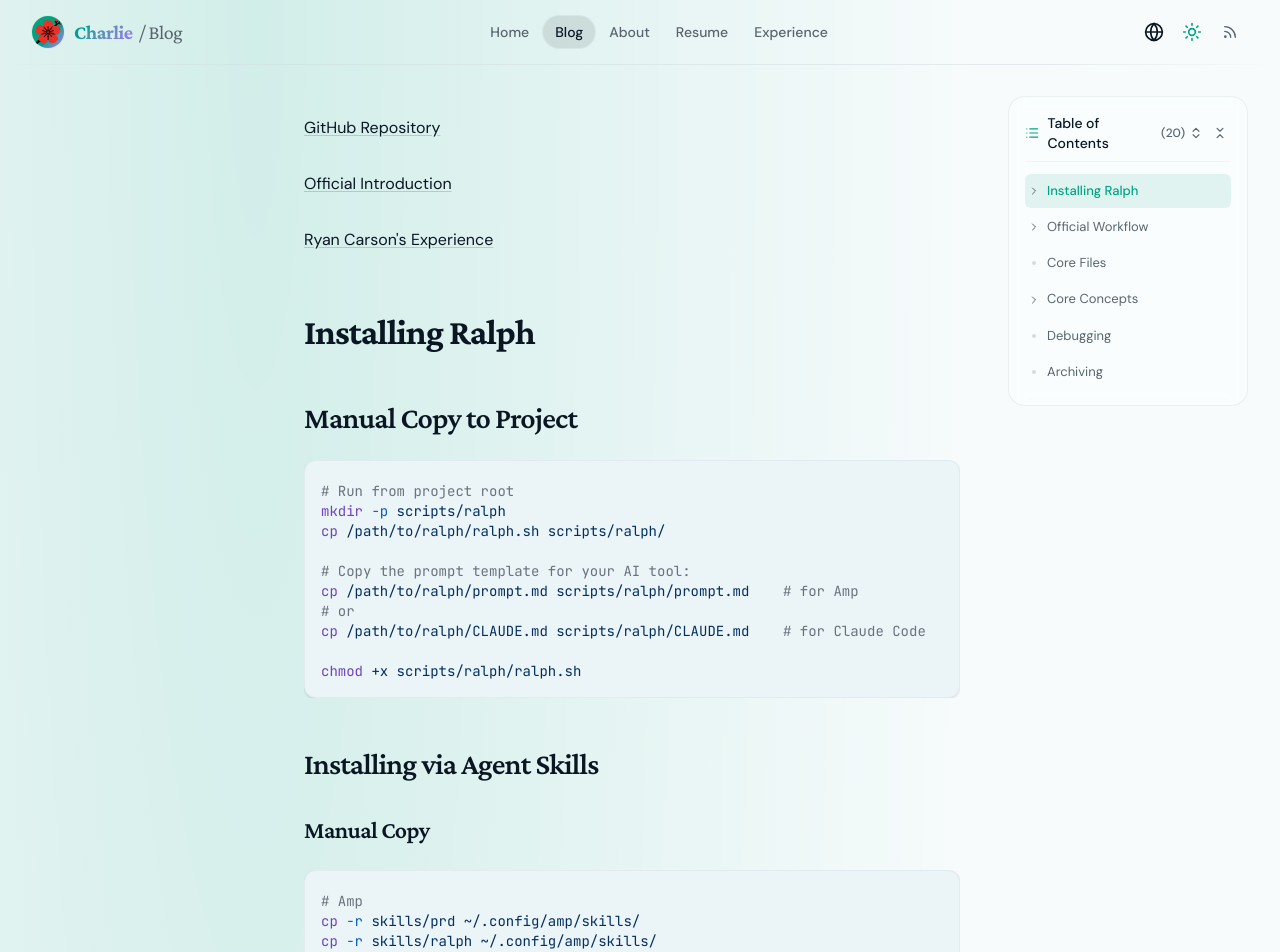
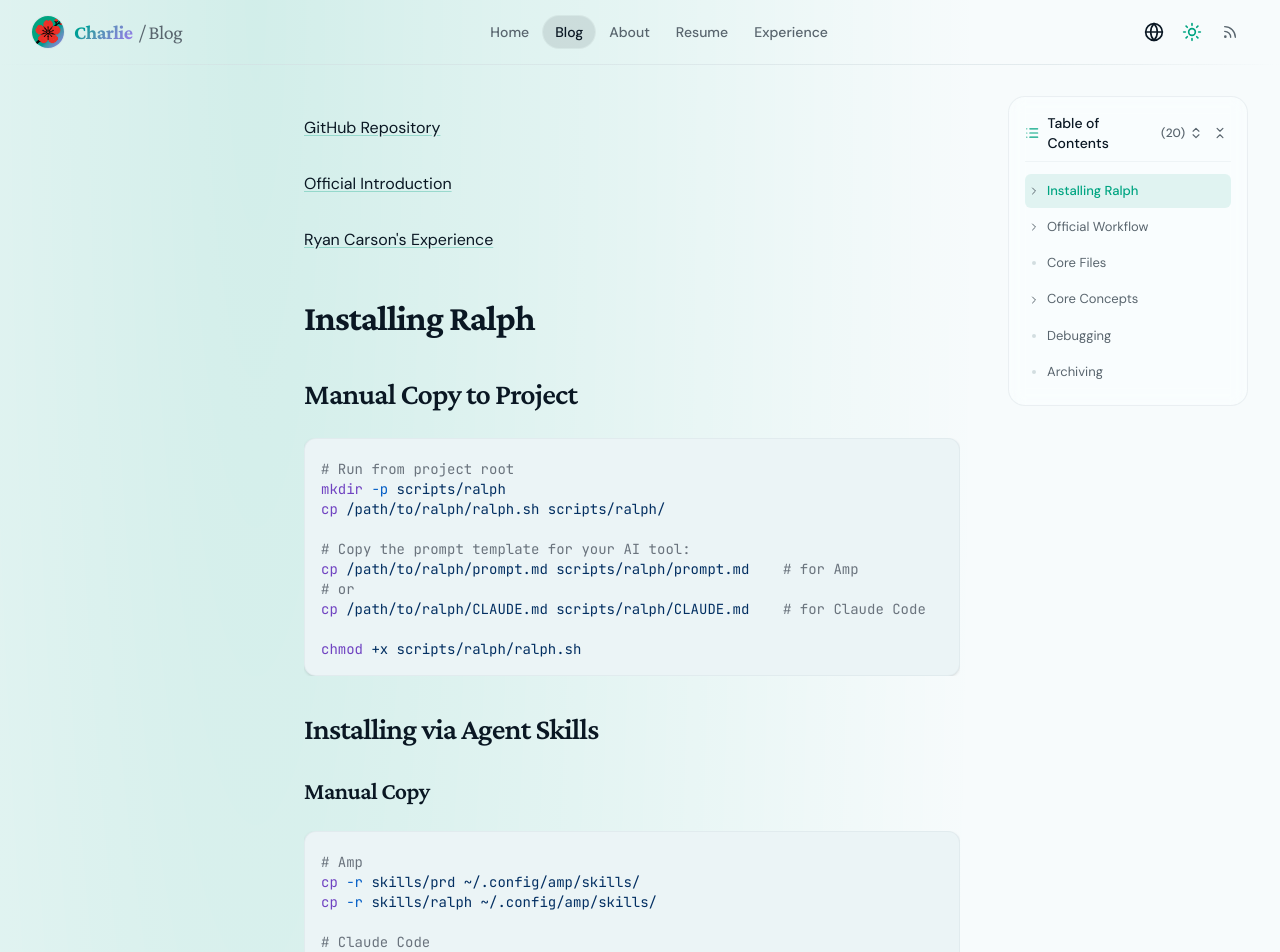
Before and after one commit to charliefei/my-nextjs-blog-with-cc, a Next.js app: page /en/blog/ralph in a window 1280 px wide. Shown: the top 952 px of the page. Built offline with nearby package versions, Linux system fonts and the light colour scheme.

Commit message:
feat(styles): enhance heading styles and improve paragraph spacing in prose.css and markdown.tsx

```diff
--- a/app/styles/prose.css
+++ b/app/styles/prose.css
@@ -19,15 +19,24 @@
 }
 
 .prose h1 {
-  @apply font-heading text-3xl md:text-4xl font-bold mb-4 md:mb-6;
+  @apply font-heading text-3xl md:text-4xl font-bold leading-tight tracking-tight mt-8 md:mt-10 mb-4 md:mb-5;
 }
 
 .prose h2 {
-  @apply font-heading text-2xl md:text-3xl font-semibold mt-8 md:mt-12 mb-3 md:mb-4;
+  @apply font-heading text-2xl md:text-3xl font-semibold leading-snug tracking-tight mt-6 md:mt-8 mb-3 md:mb-4;
 }
 
 .prose h3 {
-  @apply font-heading text-xl md:text-2xl font-semibold mt-6 md:mt-8 mb-2 md:mb-3;
+  @apply font-heading text-xl md:text-2xl font-semibold leading-snug mt-5 md:mt-6 mb-2 md:mb-3;
+}
+
+.prose h4 {
+  @apply font-heading text-lg md:text-xl font-semibold leading-snug mt-4 md:mt-5 mb-2;
+}
+
+/* Avoid adding top space when an article starts with a heading. */
+.prose > :is(h1, h2, h3, h4):first-child {
+  margin-top: 0;
 }
 
 .prose p {
--- a/lib/markdown.tsx
+++ b/lib/markdown.tsx
@@ -41,7 +41,7 @@ export function MarkdownRenderer({ content, highlightedCode = {} }: MarkdownRend
           const text = String(children);
           const id = slugify(text);
           return (
-            <HeadingWithAnchor level={1} id={id} className="font-heading text-3xl md:text-4xl font-bold mt-10 md:mt-14 mb-4 md:mb-6 scroll-mt-24">
+            <HeadingWithAnchor level={1} id={id} className="font-heading text-3xl md:text-4xl font-bold leading-tight tracking-tight mb-4 md:mb-5 scroll-mt-24">
               {children}
             </HeadingWithAnchor>
           );
@@ -50,7 +50,7 @@ export function MarkdownRenderer({ content, highlightedCode = {} }: MarkdownRend
           const text = String(children);
           const id = slugify(text);
           return (
-            <HeadingWithAnchor level={2} id={id} className="font-heading text-2xl md:text-3xl font-semibold mt-8 md:mt-12 mb-3 md:mb-4 scroll-mt-24">
+            <HeadingWithAnchor level={2} id={id} className="font-heading text-2xl md:text-3xl font-semibold leading-snug tracking-tight mb-3 md:mb-4 scroll-mt-24">
               {children}
             </HeadingWithAnchor>
           );
@@ -59,7 +59,7 @@ export function MarkdownRenderer({ content, highlightedCode = {} }: MarkdownRend
           const text = String(children);
           const id = slugify(text);
           return (
-            <HeadingWithAnchor level={3} id={id} className="font-heading text-xl md:text-2xl font-semibold mt-6 md:mt-8 mb-2 md:mb-3 scroll-mt-24">
+            <HeadingWithAnchor level={3} id={id} className="font-heading text-xl md:text-2xl font-semibold leading-snug mb-2 md:mb-3 scroll-mt-24">
               {children}
             </HeadingWithAnchor>
           );
@@ -68,7 +68,7 @@ export function MarkdownRenderer({ content, highlightedCode = {} }: MarkdownRend
           const text = String(children);
           const id = slugify(text);
           return (
-            <HeadingWithAnchor level={4} id={id} className="font-heading text-lg md:text-xl font-semibold mt-5 md:mt-6 mb-2 scroll-mt-24">
+            <HeadingWithAnchor level={4} id={id} className="font-heading text-lg md:text-xl font-semibold leading-snug mb-2 scroll-mt-24">
               {children}
             </HeadingWithAnchor>
           );
@@ -107,7 +107,7 @@ export function MarkdownRenderer({ content, highlightedCode = {} }: MarkdownRend
           </td>
         ),
         p: ({ children }) => (
-          <p className="text-sm md:text-base leading-relaxed mb-4 md:mb-5 wrap-break-word">
+          <p className="text-sm md:text-base leading-7 md:leading-8 mb-5 md:mb-6 wrap-break-word">
             {children}
           </p>
         ),
```
Also changed, not shown: public/images/avatar.png.
